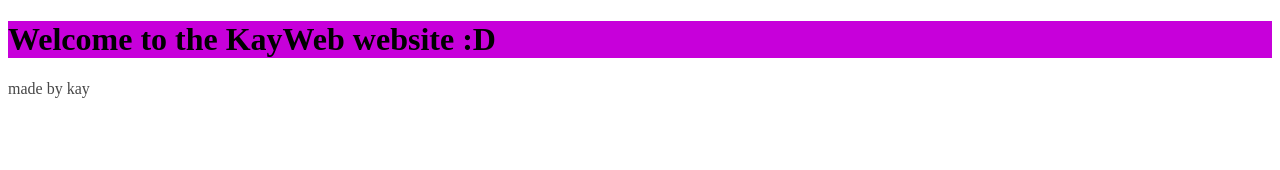
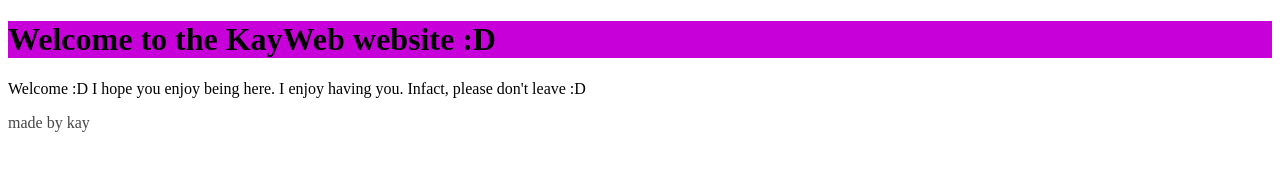
Before and after one commit to Allysis/Allysis.github.io, a plain HTML site: page index.html in a window 1280 px wide. Drawn offline with Linux system fonts and the light colour scheme.

Commit message:
Update index.html

```diff
--- a/index.html
+++ b/index.html
@@ -6,6 +6,9 @@
             <h1>Welcome to the KayWeb website :D</h1>
         </div>
     </head>
+    <body>
+        <p>Welcome :D I hope you enjoy being here. I enjoy having you. Infact, please don't leave :D</p>
+    </body>
     <footer>
         <p style="color: rgb(71, 71, 71); size: 50;">made by kay</p>
     </footer>
```
